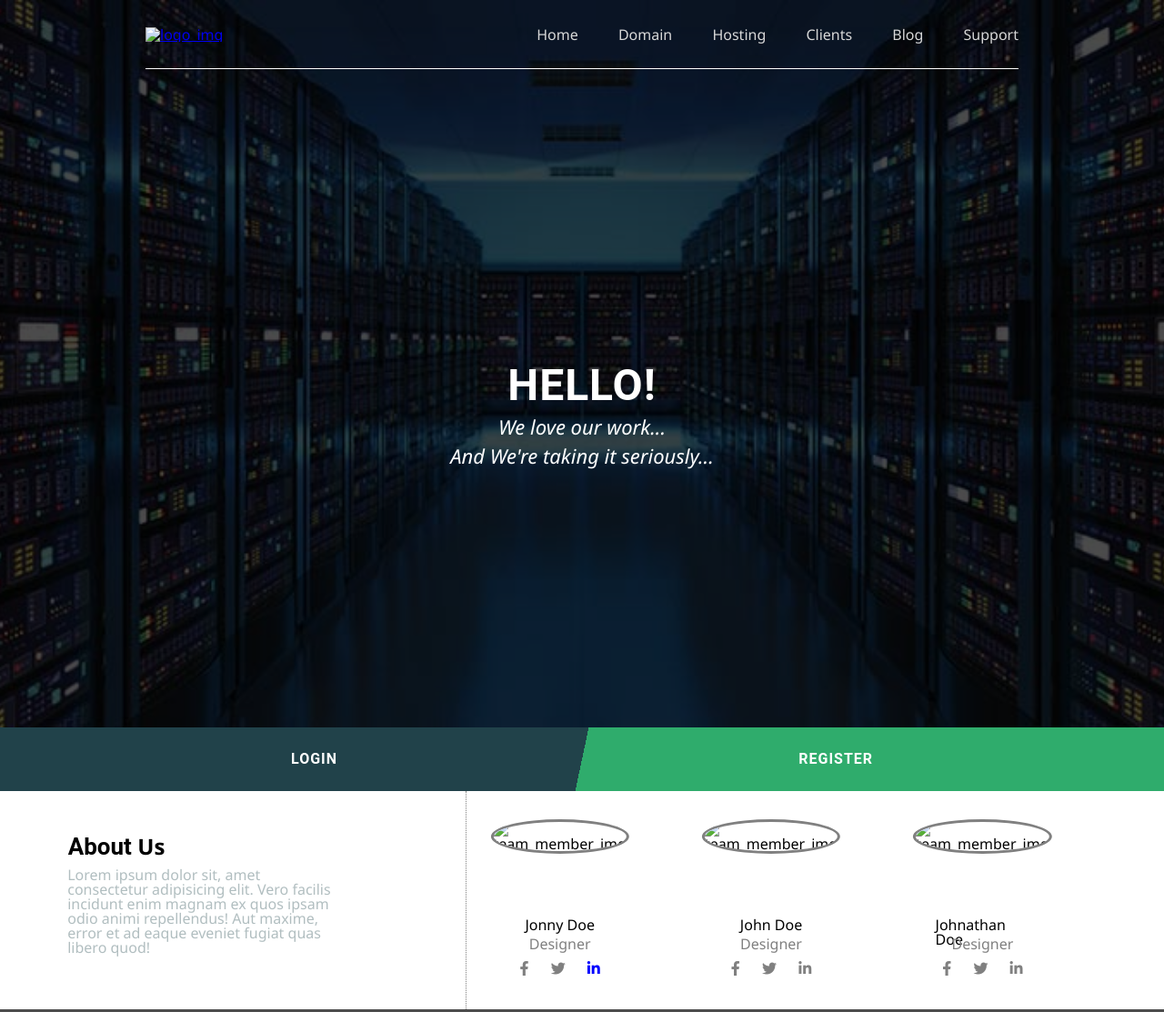
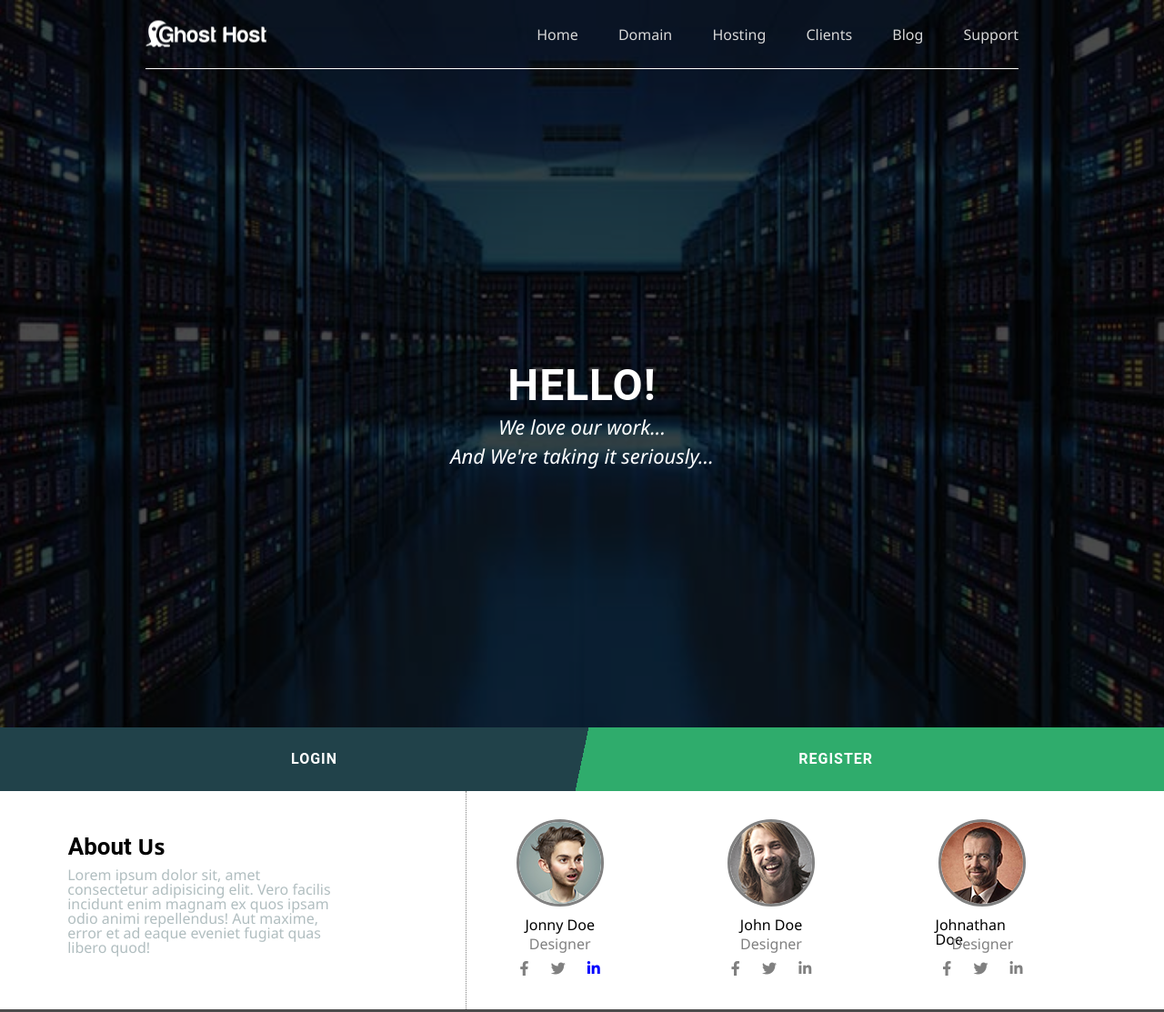
Before and after one commit to Borislav-Vezirov/slice_and_dice, a plain HTML site: page Ghost_Host/index.html in a window 1280 px wide. Shown: the top 1113 px of the page at 91% size. Drawn offline with Linux system fonts and the light colour scheme; the site is published under a folder, as on GitHub Pages, so addresses that start at the root find nothing.

Commit message:
fix the path to images

```diff
--- a/Ghost_Host/index.html
+++ b/Ghost_Host/index.html
@@ -16,7 +16,7 @@
 <body>
     <header>
         <nav>
-            <a class="logo" href="#"> <img src="/Ghost_Host/assets/images/logo.png" alt="logo_img"></a>
+            <a class="logo" href="#"> <img src="./assets/images/logo.png" alt="logo_img"></a>
             <ul class="nav__links">
                 <li> <a href="#">Home </a> </li>
                 <li> <a href="#">Domain </a> </li>
@@ -49,7 +49,7 @@
             </section>
             <section class="team_members">
                 <div class="member">
-                    <img src="/Ghost_Host/assets/images/team-1.png" alt="team_member_img">
+                    <img src="./assets/images/team-1.png" alt="team_member_img">
                     <h3>Jonny Doe</h3>
                     <p>Designer</p>
                     <ul>
@@ -59,7 +59,7 @@
                     </ul>
                 </div>
                 <div class="member">
-                    <img src="/Ghost_Host/assets/images/team-2.png" alt="team_member_img">
+                    <img src="./assets/images/team-2.png" alt="team_member_img">
                     <h3>John Doe</h3>
                     <p>Designer</p>
                     <ul>
@@ -69,7 +69,7 @@
                     </ul>
                 </div>
                 <div class="member">
-                    <img src="/Ghost_Host/assets/images/team-3.png" alt="team_member_img">
+                    <img src="./assets/images/team-3.png" alt="team_member_img">
                     <h3>Johnathan Doe</h3>
                     <p>Designer</p>
                     <ul>
```
